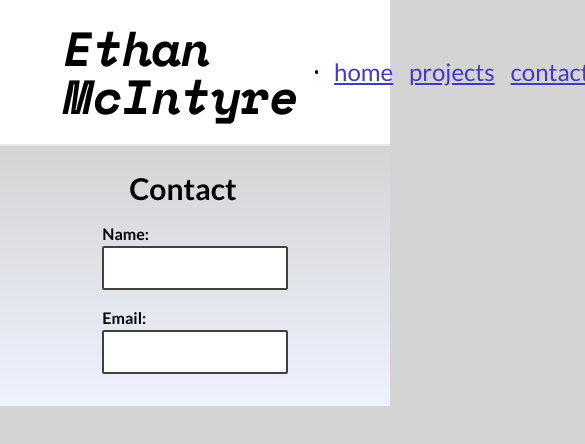
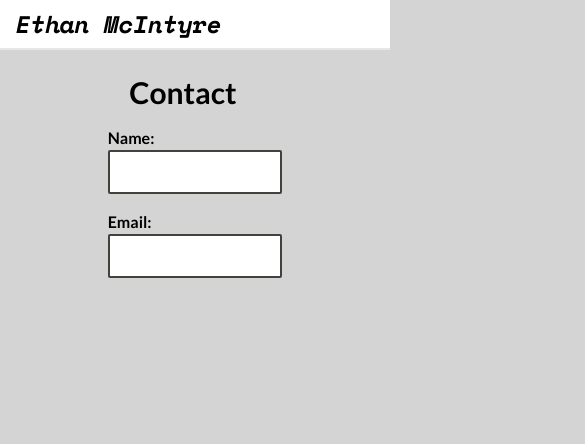
Before and after one commit to ethanmci/portfolio-v2, a SvelteKit app: page /contact in a window 390 px wide. Shown: the top 444 px of the page, 585 px wide, since content can reach past the window. Built offline with nearby package versions, Linux system fonts and the light colour scheme; some icons are missing.

Commit message:
quicktime to not embarass myself

```diff
--- a/package.json
+++ b/package.json
@@ -13,6 +13,7 @@
 		"format": "prettier --write ."
 	},
 	"devDependencies": {
+		"@iconify/json": "^2.2.214",
 		"@sveltejs/adapter-auto": "^3.0.0",
 		"@sveltejs/kit": "^2.0.0",
 		"@sveltejs/vite-plugin-svelte": "^3.0.0",
@@ -31,6 +32,7 @@
 		"tailwindcss": "^3.4.3",
 		"tslib": "^2.4.1",
 		"typescript": "^5.0.0",
+		"unplugin-icons": "^0.19.0",
 		"vite": "^5.0.3",
 		"vitest": "^1.2.0"
 	},
--- a/src/routes/+layout.svelte
+++ b/src/routes/+layout.svelte
@@ -1,34 +1,41 @@
 <script>
 	import '../app.css';
 	import { fade } from 'svelte/transition';
+	// @ts-ignore
+	import MenuIcon from 'virtual:icons/mdi/menu';
 	export let data;
+
+	function OpenMenu() {
+		console.log('opened')
+	}
 </script>
 
-<nav class="flex items-center px-16 md:px-32 py-6 border-b-2 bg-white gap-4 w-full">
-	<a href="/"><h1 class="text-5xl italic font-bold font-deco hover:text-indigo-700 transition-all ease-in-out">Ethan McIntyre</h1></a>
-	<div class="h-1 w-16 mx-0 border-0 bg-black rounded-sm">&nbsp;</div>
+<nav class="flex flex-wrap items-center px-4 md:px-32 py-2 border-b-2 bg-white gap-4 w-full">
+	<a href="/" class=""><h1 class="text-2xl md:text-5xl italic font-bold font-deco hover:text-indigo-700 transition-all ease-in-out">Ethan McIntyre</h1></a>
+	<div class="hidden md:block h-1 w-16 mx-0 border-0 bg-black">&nbsp;</div>
 	<a
 		href="/"
-		class="text-2xl text-indigo-700 underline underline-offset-2 hover:underline-offset-4 transition-all ease-in-out"
+		class="hidden md:block text-2xl text-indigo-700 underline underline-offset-2 hover:underline-offset-4 transition-all ease-in-out"
 		>home</a
 	>
 	<a
 		href="/projects"
-		class="text-2xl text-indigo-700 underline underline-offset-2 hover:underline-offset-4 transition-all ease-in-out"
+		class="hidden md:block  text-2xl text-indigo-700 underline underline-offset-2 hover:underline-offset-4 transition-all ease-in-out"
 		>projects</a
 	>
 	<a
 		href="/contact"
-		class="text-2xl text-indigo-700 underline underline-offset-2 hover:underline-offset-4 transition-all ease-in-out"
+		class="hidden md:block text-2xl text-indigo-700 underline underline-offset-2 hover:underline-offset-4 transition-all ease-in-out"
 		>contact</a
 	>
+	<button><MenuIcon class="block md:hidden text-indigo-700" style="font-size:1.5em"/></button>
 </nav>
 
 
 <!-- todo: tweak/customize this? -->
 {#key data.pathname}
 	<div
-		class="px-14 bg-gradient-to-b from-neutral-300 to-indigo-50 min-h-fit w-full"
+		class="px-16 md:px-32 to-indigo-50 min-h-fit w-full"
 		in:fade={{ duration: 300, delay: 400 }}
 		out:fade={{ duration: 300 }}
 	>
--- a/vite.config.ts
+++ b/vite.config.ts
@@ -1,8 +1,12 @@
 import { sveltekit } from '@sveltejs/kit/vite';
 import { defineConfig } from 'vitest/config';
+import Icons from 'unplugin-icons/vite'
 
 export default defineConfig({
-	plugins: [sveltekit()],
+	plugins: [
+		sveltekit(),
+		Icons({ compiler: 'svelte' })
+	],
 	test: {
 		include: ['src/**/*.{test,spec}.{js,ts}']
 	}
```
Also changed, not shown: 1 other file (tests, documents, lock files or other folders).
